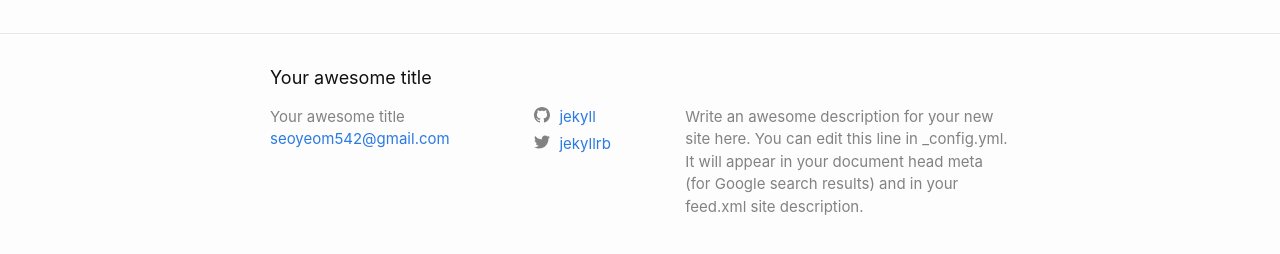
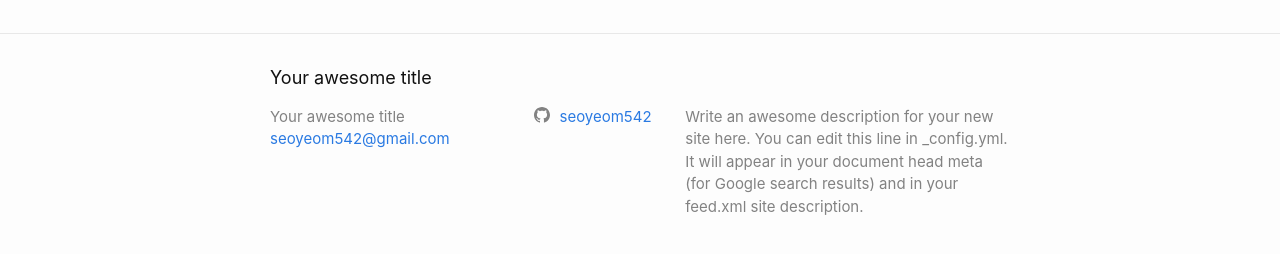
Before and after one commit to seoyeom542/seoyeom542.github.io, a Jekyll site: the page built from index.markdown, in a window 1280 px wide. Shown: the part 622-876 px from the top of the page. Built offline with Jekyll 4.4.1, drawn with Linux system fonts in a browser that asks for light colours.

Commit message:
기본 정보 수정

```diff
--- a/_config.yml
+++ b/_config.yml
@@ -25,9 +25,8 @@ description: >- # this means to ignore newlines until "baseurl:"
   line in _config.yml. It will appear in your document head meta (for
   Google search results) and in your feed.xml site description.
 baseurl: "" # the subpath of your site, e.g. /blog
-url: "" # the base hostname & protocol for your site, e.g. http://example.com
-twitter_username: jekyllrb
-github_username: jekyll
+url: "https://github.com/seoyeom542" # the base hostname & protocol for your site, e.g. http://example.com
+github_username: seoyeom542
 
 # Build settings
 theme: minima
```
